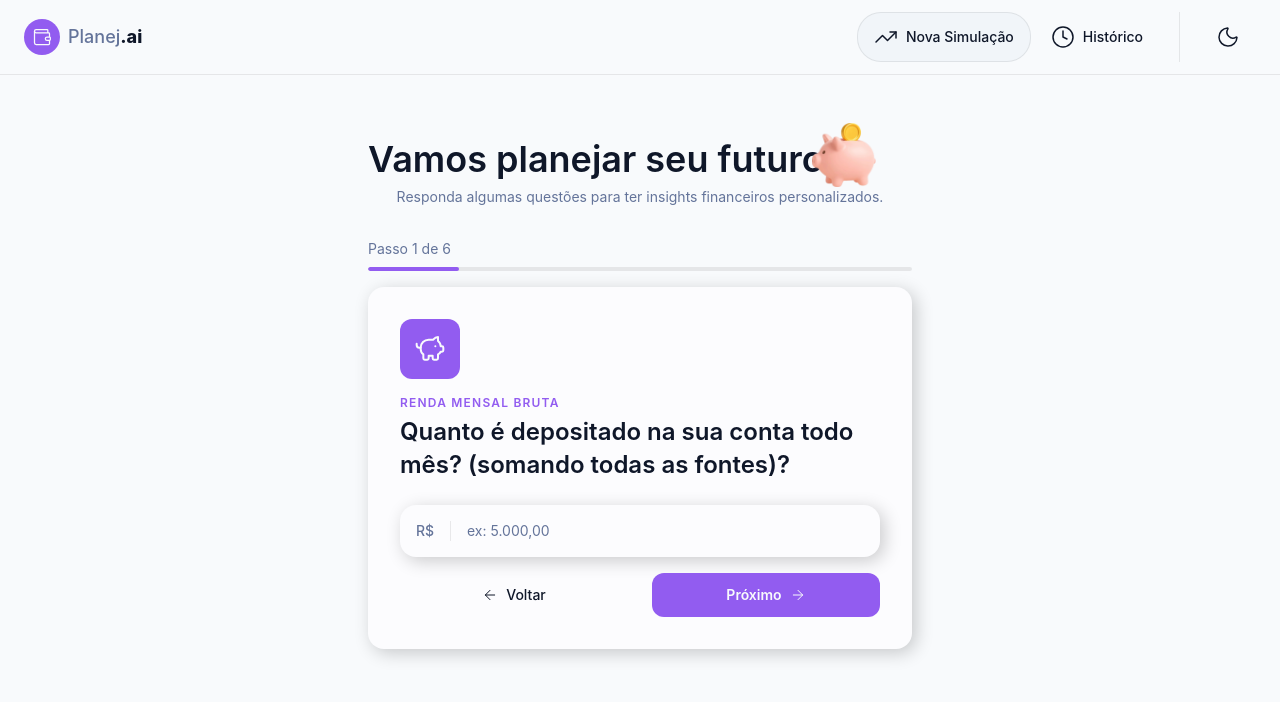
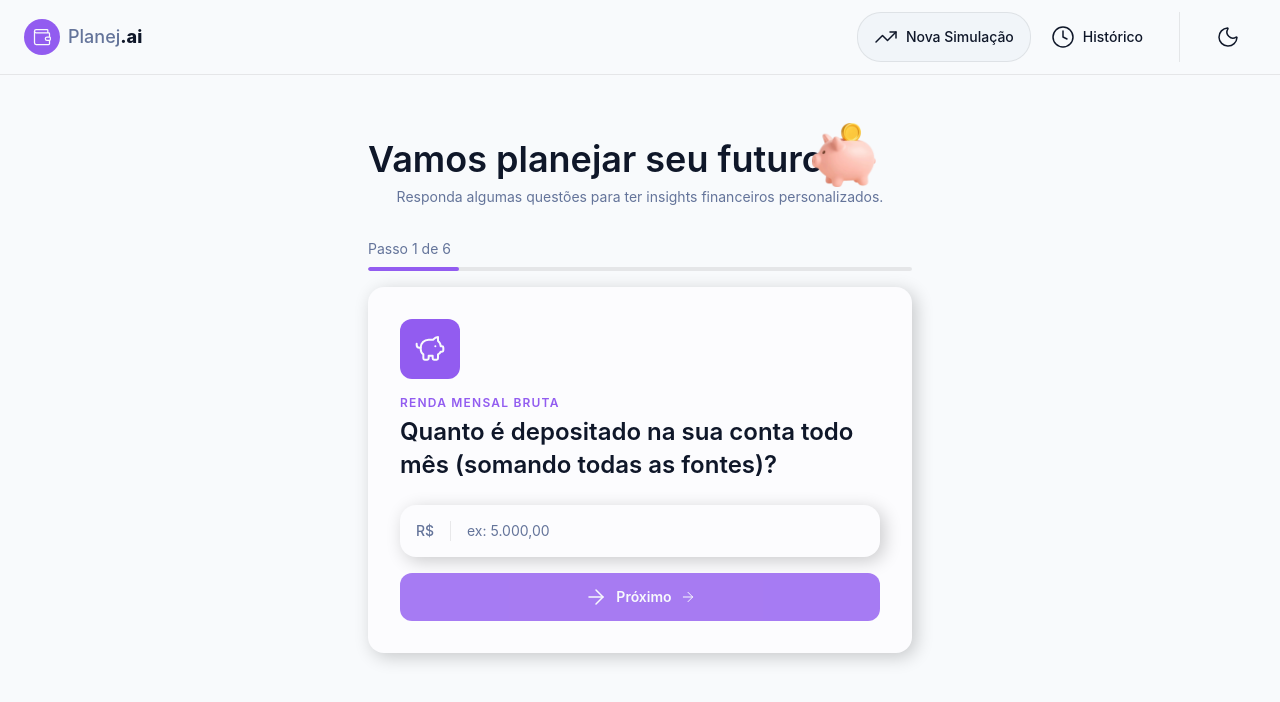
Before and after one commit to DyelsonMota-fs/planejai, a React (Vite) app: page / in a window 1280 px wide. Shown: the top 702 px of the page. Built offline with nearby package versions, Linux system fonts and the light colour scheme.

Commit message:
feat: setting up the form and implementing logic to save the data to local storage

```diff
--- a/src/components/features/Simulation/Form.tsx
+++ b/src/components/features/Simulation/Form.tsx
@@ -1,21 +1,50 @@
-import { PiggyBank } from 'lucide-react'
+import { useState } from 'react'
+import { useNavigate } from 'react-router-dom'
+
+import { type SimulationFormData, simulationFormSteps } from '@/data/simulation'
+import { useSimulationStorage } from '@/hooks/UseSimulationStorage'
 
 import { FormStep } from './FormStep'
 import { StepProgress } from './Progress'
 
 export const SimulationForm = () => {
+  const { saveFormData } = useSimulationStorage()
+  const navigate = useNavigate()
+
+  const [currentStepIndex, setCurrentStepIndex] = useState(0)
+  const [formData, setFormData] = useState<SimulationFormData>({} as SimulationFormData)
+  const totalSteps = simulationFormSteps.length
+  const currentStep = simulationFormSteps[currentStepIndex]
+
+  const handleNextStep = (value: string) => {
+    const updatedFormData = { ...formData, [currentStep.id]: value }
+    setFormData(updatedFormData)
+    if (currentStepIndex + 1 > totalSteps - 1) {
+      saveFormData(updatedFormData)
+      void navigate('/resultado')
+      return
+    }
+
+    setCurrentStepIndex((prev) => prev + 1)
+  }
+
+  const handlePreviousStep = () => {
+    if (currentStepIndex === 0) {
+      return
+    }
+
+    setCurrentStepIndex((prev) => prev - 1)
+  }
+
   return (
     <>
-      <StepProgress currentStep={1} totalSteps={6} />
+      <StepProgress currentStep={currentStepIndex + 1} totalSteps={totalSteps} />
       <FormStep
-        icon={PiggyBank}
-        title="Renda mensal bruta"
-        question="Quanto é depositado na sua conta todo mês? (somando todas as fontes)?"
-        inputProps={{
-          type: 'text',
-          placeholder: 'ex: 5.000,00',
-          prefix: 'R$',
-        }}
+        key={currentStep.id}
+        {...currentStep}
+        onBack={handlePreviousStep}
+        onNext={handleNextStep}
+        hideBackButton={currentStepIndex === 0}
       />
     </>
   )
--- a/src/components/features/Simulation/FormStep.tsx
+++ b/src/components/features/Simulation/FormStep.tsx
@@ -1,9 +1,12 @@
 import { ArrowLeft, ArrowRight, type LucideIcon } from 'lucide-react'
+import { type SyntheticEvent, useState } from 'react'
 
 import { Button } from '@/components/shared/Button'
 import { Input, type InputProps } from '@/components/shared/Input'
+import { formatCurrencyMask } from '@/utils/currency'
 
-interface FormStepProps {
+export interface FormStepProps {
+  id: string
   icon: LucideIcon
   title: string
   question: string
@@ -14,13 +17,33 @@
   }
 }
 
+interface ActionsButtonProps {
+  onBack: () => void
+  onNext: (value: string) => void
+  hideBackButton?: boolean
+}
+
 export function FormStep({
   icon: Icon,
   title,
   question,
   inputProps,
   submitButtonProps,
-}: FormStepProps) {
+  hideBackButton,
+  onBack,
+  onNext,
+}: FormStepProps & ActionsButtonProps) {
+  const [inputValue, setInputValue] = useState('')
+  const handleSubmit = (e: SyntheticEvent<HTMLFormElement>) => {
+    e.preventDefault()
+
+    if (!inputValue) {
+      return
+    }
+
+    onNext(inputValue)
+  }
+
   return (
     <div className="bg-card rounded-2xl p-6 shadow-[4px_4px_18px_0px_rgba(0,0,0,0.2)] sm:p-8">
       <div className="bg-primary mb-4 flex h-15 w-15 items-center justify-center rounded-xl">
@@ -30,18 +53,35 @@
       <h3 className="text-foreground mb-6 text-xl leading-snug font-semibold sm:text-2xl">
         {question}
       </h3>
-      <form className="flex flex-col gap-4">
-        <Input {...inputProps} />
+      <form onSubmit={handleSubmit} className="flex flex-col gap-4">
+        <Input
+          {...inputProps}
+          value={inputValue}
+          onChange={(e) =>
+            setInputValue(
+              inputProps.prefix === 'R$' ? formatCurrencyMask(e.target.value) : e.target.value,
+            )
+          }
+        />
         <div className="flex flex-col gap-3 sm:flex-row sm:gap-6">
+          {!hideBackButton && (
             <Button
               type="button"
               variant="ghost"
               className="order-2 flex-1 justify-center rounded-xl py-3 sm:order-1"
+              onClick={onBack}
             >
               <ArrowLeft size={16} />
               Voltar
             </Button>
-          <Button type="submit" variant="primary" className="order-1 flex-1 sm:order-2">
+          )}
+          <Button
+            type="submit"
+            variant="primary"
+            icon={!submitButtonProps ? ArrowRight : undefined}
+            disabled={!inputValue}
+            className="order-1 flex-1 sm:order-2"
+          >
             {submitButtonProps?.label ?? 'Próximo'}
             {submitButtonProps?.emojiIcon ?? <ArrowRight size={16} />}
           </Button>
--- /dev/null
+++ b/src/data/simulation.ts
@@ -0,0 +1,79 @@
+import { CalendarClock, CreditCard, Goal, Landmark, PiggyBank, Wallet } from 'lucide-react'
+
+import { type FormStepProps } from '@/components/features/Simulation/FormStep'
+
+export const simulationFormSteps = [
+  {
+    id: 'income',
+    icon: PiggyBank,
+    title: 'Renda mensal bruta',
+    question: 'Quanto é depositado na sua conta todo mês (somando todas as fontes)?',
+    inputProps: {
+      placeholder: 'ex: 5.000,00',
+      prefix: 'R$',
+      maxLength: 12,
+    },
+  },
+  {
+    id: 'expenses',
+    icon: CreditCard,
+    title: 'Custos fixos de vida',
+    question: 'Quanto você gasta mensalmente com custos fixos (aluguel, contas, etc)?',
+    inputProps: {
+      placeholder: 'ex: 2.000,00',
+      prefix: 'R$',
+      maxLength: 12,
+    },
+  },
+  {
+    id: 'debts',
+    icon: Landmark,
+    title: 'Dívidas / parcelas',
+    question: 'Você tem algum valor comprometido com parcelas ou empréstimos mensalmente?',
+    inputProps: {
+      placeholder: 'ex: 500,00',
+      prefix: 'R$',
+      maxLength: 12,
+    },
+  },
+  {
+    id: 'goalName',
+    icon: Goal,
+    title: 'Nome da meta',
+    question: 'Qual o objetivo que você deseja alcançar?',
+    inputProps: {
+      placeholder: 'ex: Viagem para o Japão',
+      maxLength: 50,
+    },
+  },
+  {
+    id: 'goalAmount',
+    icon: Wallet,
+    title: 'Custo da meta',
+    question: 'Quanto custa realizar esse sonho?',
+    inputProps: {
+      placeholder: 'ex: 15.000,00',
+      prefix: 'R$',
+      maxLength: 12,
+    },
+  },
+  {
+    id: 'goalDeadline',
+    icon: CalendarClock,
+    title: 'Prazo desejado',
+    question: 'Em quantos meses você planeja atingir esse objetivo?',
+    inputProps: {
+      type: 'number',
+      placeholder: 'ex: 12',
+      suffix: 'meses',
+      min: 1,
+      max: 120,
+    },
+    submitButtonProps: {
+      label: 'Gerar simulação',
+      emojiIcon: '✨',
+    },
+  },
+] satisfies FormStepProps[]
+
+export type SimulationFormData = Record<(typeof simulationFormSteps)[number]['id'], string>
--- /dev/null
+++ b/src/hooks/UseSimulationStorage.tsx
@@ -0,0 +1,14 @@
+import { type SimulationFormData } from '@/data/simulation'
+
+const LOCAL_STORAGE_KEY = 'simulation-data'
+
+export const useSimulationStorage = () => {
+  const saveFormData = (formData: SimulationFormData) => {
+    const storage = localStorage.getItem(LOCAL_STORAGE_KEY)
+    const savedData = storage ? (JSON.parse(storage) as SimulationFormData[]) : []
+
+    localStorage.setItem(LOCAL_STORAGE_KEY, JSON.stringify([...savedData, formData]))
+  }
+
+  return { saveFormData }
+}
--- /dev/null
+++ b/src/utils/currency.ts
@@ -0,0 +1,14 @@
+export function formatCurrencyMask(value: string): string {
+  const digits = value.replace(/\D/g, '')
+
+  if (!digits) {
+    return ''
+  }
+
+  const number = parseInt(digits, 10) / 100
+
+  return number.toLocaleString('pt-BR', {
+    minimumFractionDigits: 2,
+    maximumFractionDigits: 2,
+  })
+}
```
Lines whose indentation alone changed are shown as unchanged.
